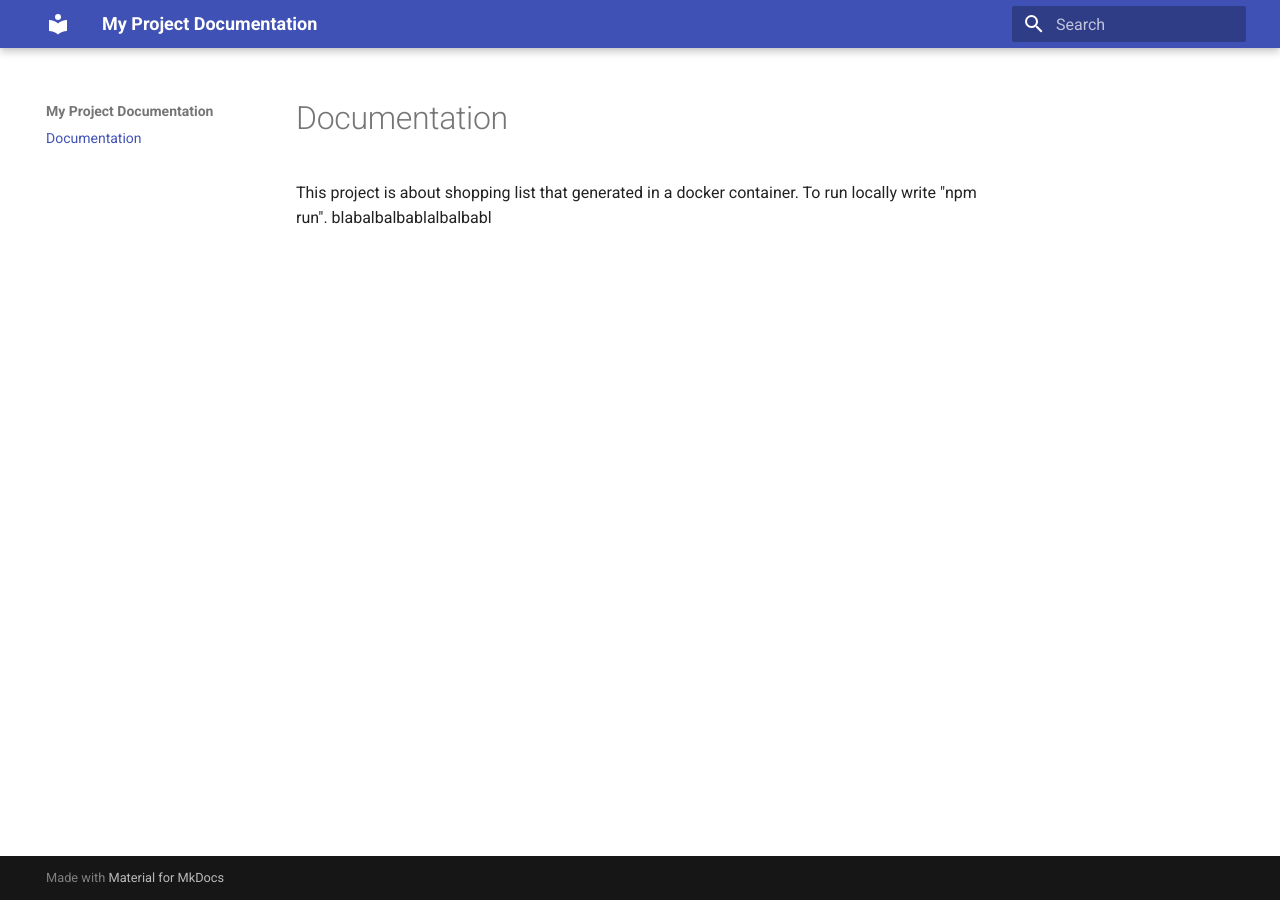
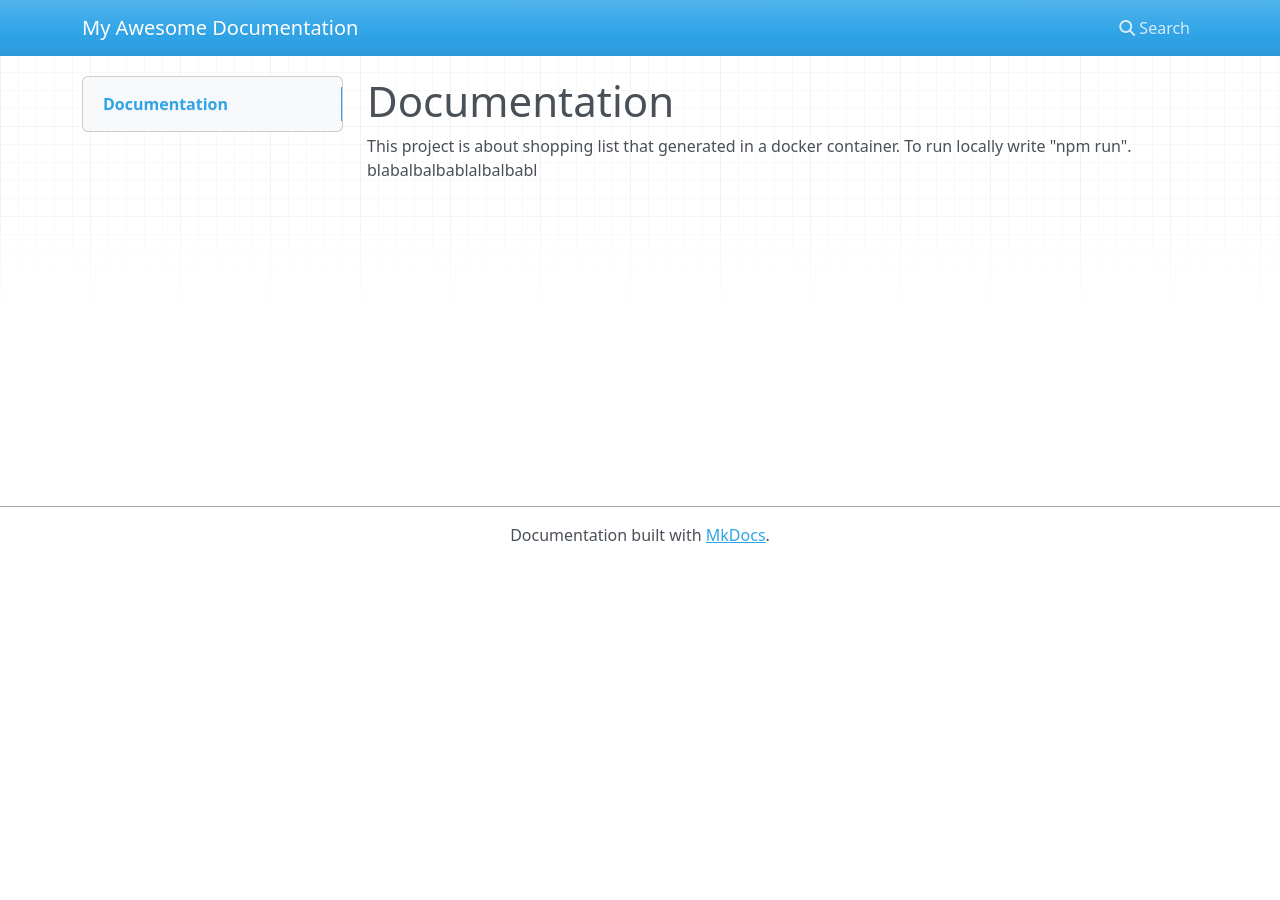
Before and after one commit to AhmetCanerTat/DevOps_Project_ShoppingList, an MkDocs documentation site: the page built from docs/doc.md, in a window 1280 px wide. Built offline with MkDocs 1.6.1, drawn with Linux system fonts in a browser that asks for light colours; nearby versions of some CDN libraries; some of the changed lines change nothing that is shown.

Commit message:
changed mkdocs.yml

```diff
--- a/mkdocs.yml
+++ b/mkdocs.yml
@@ -1,4 +1,15 @@
-site_name: My Project Documentation
-Documentation: "doc.md"
+site_name: My Awesome Documentation
+
+# Theme configuration
 theme:
-  name: material
+  name: "mkdocs" # This is the default theme. You can change to another like 'material' if you have it installed.
+
+# Directory where the documentation source files are located
+docs_dir: docs
+
+# Directory where the built documentation files will be placed
+site_dir: site
+
+# List of pages and their locations
+nav:
+  - Home: doc.md
```
